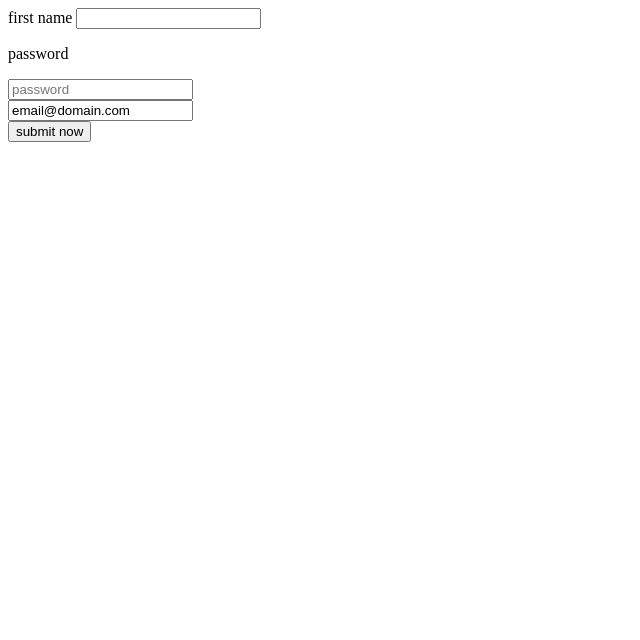
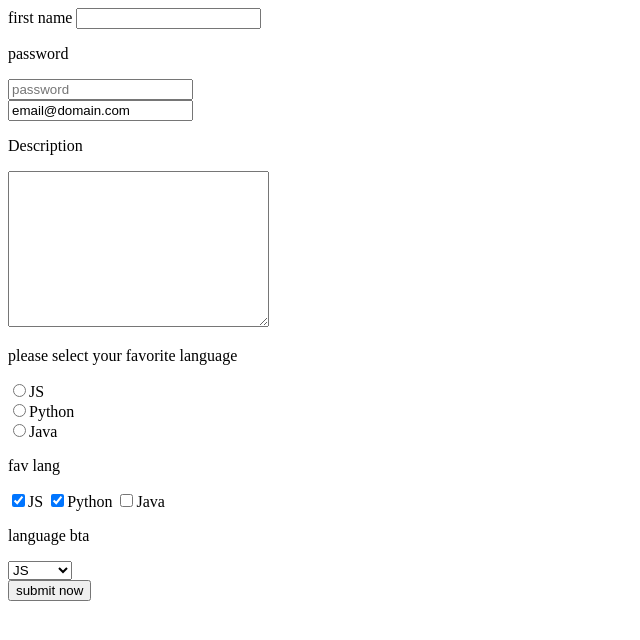
Before and after one commit to shelvinpauly/wed-dev-basics, a plain HTML site: page index.html in a window 1280 px wide. Shown: the whole page, without its empty margins (0-640 px from the left). Drawn offline with Linux system fonts and the light colour scheme.

Commit message:
forms extend

```diff
--- a/index.html
+++ b/index.html
@@ -15,6 +15,28 @@
         <br>
         <input type="email" name="" id="" value="email@domain.com">
         <br>
+        <p>Description</p>
+        <textarea name="" id="" cols="30" rows="10"></textarea>
+        <br>
+        <p>please select your favorite language</p>
+        <input type="radio" name="coding" id="" value="javascript">JS
+        <br>
+        <input type="radio" name="coding" id="" value="python">Python
+        <br>
+        <input type="radio" name="coding" id="" value="java">Java
+        <br>
+        <p>fav lang</p>
+        <input type="checkbox" checked="checked" name="programming" id="" value="javascript">JS
+        <input type="checkbox" checked name="programming" id="" value="python">Python
+        <input type="checkbox" name="programming" id="" value="java">Java
+        <br>
+        <p>language bta</p>
+        <select name="languages" id="">
+            <option value="javascript">JS</option>
+            <option value="python">Python</option>
+            <option value="java">Java</option>
+        </select>
+        <br>
         <input type="submit" value="submit now">
         <!-- <button type="submit">submit</button> -->
     </form>
```
